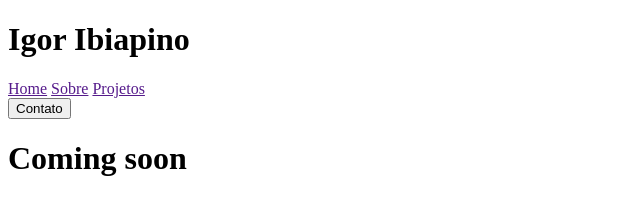
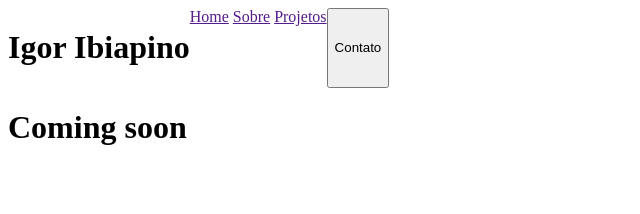
Before and after one commit to DrWisWis/Portifolio, a plain HTML site: page index.html in a window 1280 px wide. Shown: the whole page, without its empty margins (0-640 px from the left). Drawn offline with Linux system fonts and the light colour scheme.

Commit message:
Criando as pastas e incio css

```diff
--- a/index.html
+++ b/index.html
@@ -4,6 +4,7 @@
     <meta charset="UTF-8">
     <meta name="viewport" content="width=device-width, initial-scale=1.0">
     <title>Portifolio</title>
+    <link rel="stylesheet" href="/src/assets/css/style.css">
 </head>
 <body>
     <header>
--- /dev/null
+++ b/src/assets/css/style.css
@@ -0,0 +1,7 @@
+body{
+    max-height: 100vh;
+}
+
+header {
+    display: flex;
+}
```
